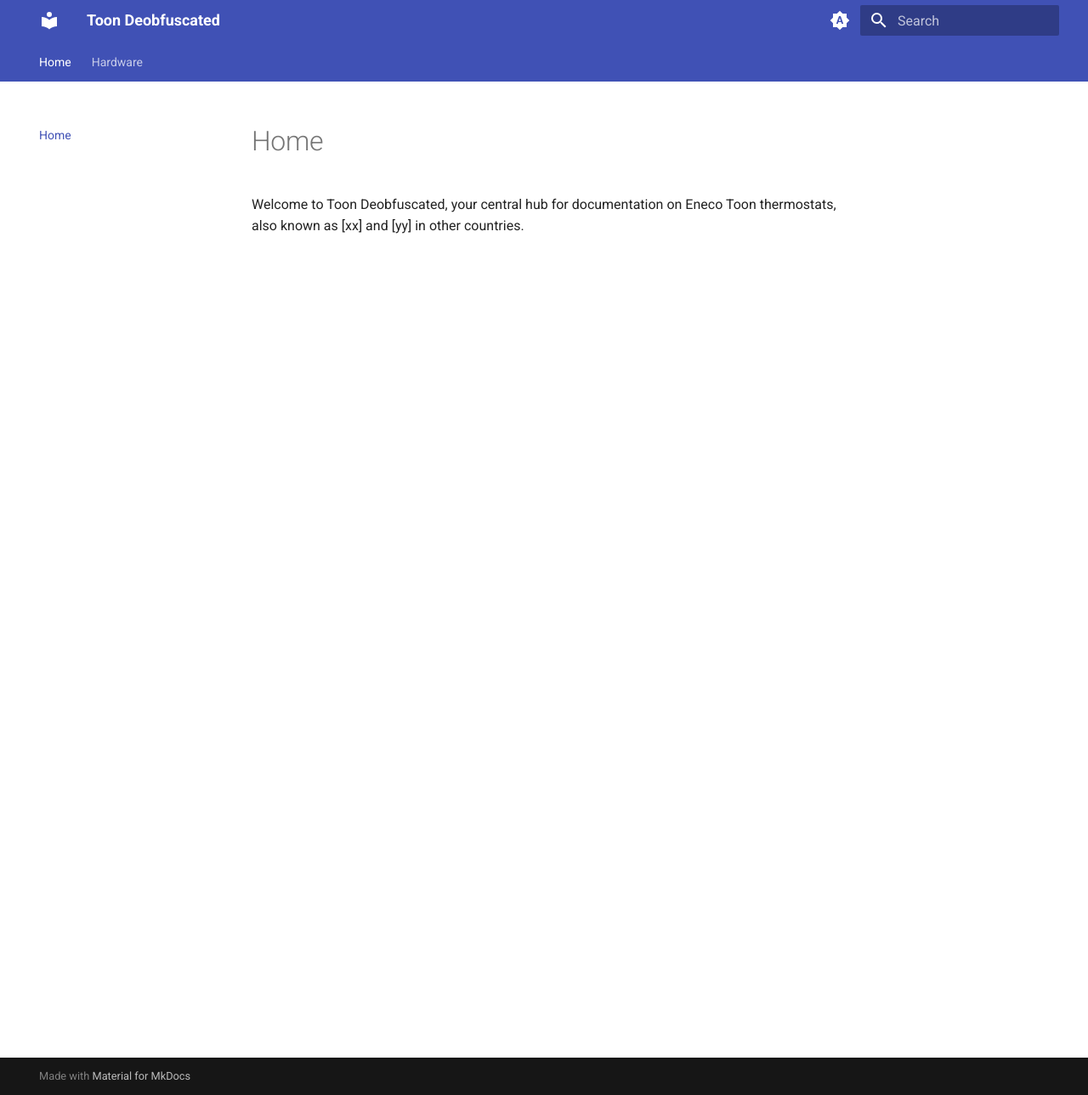
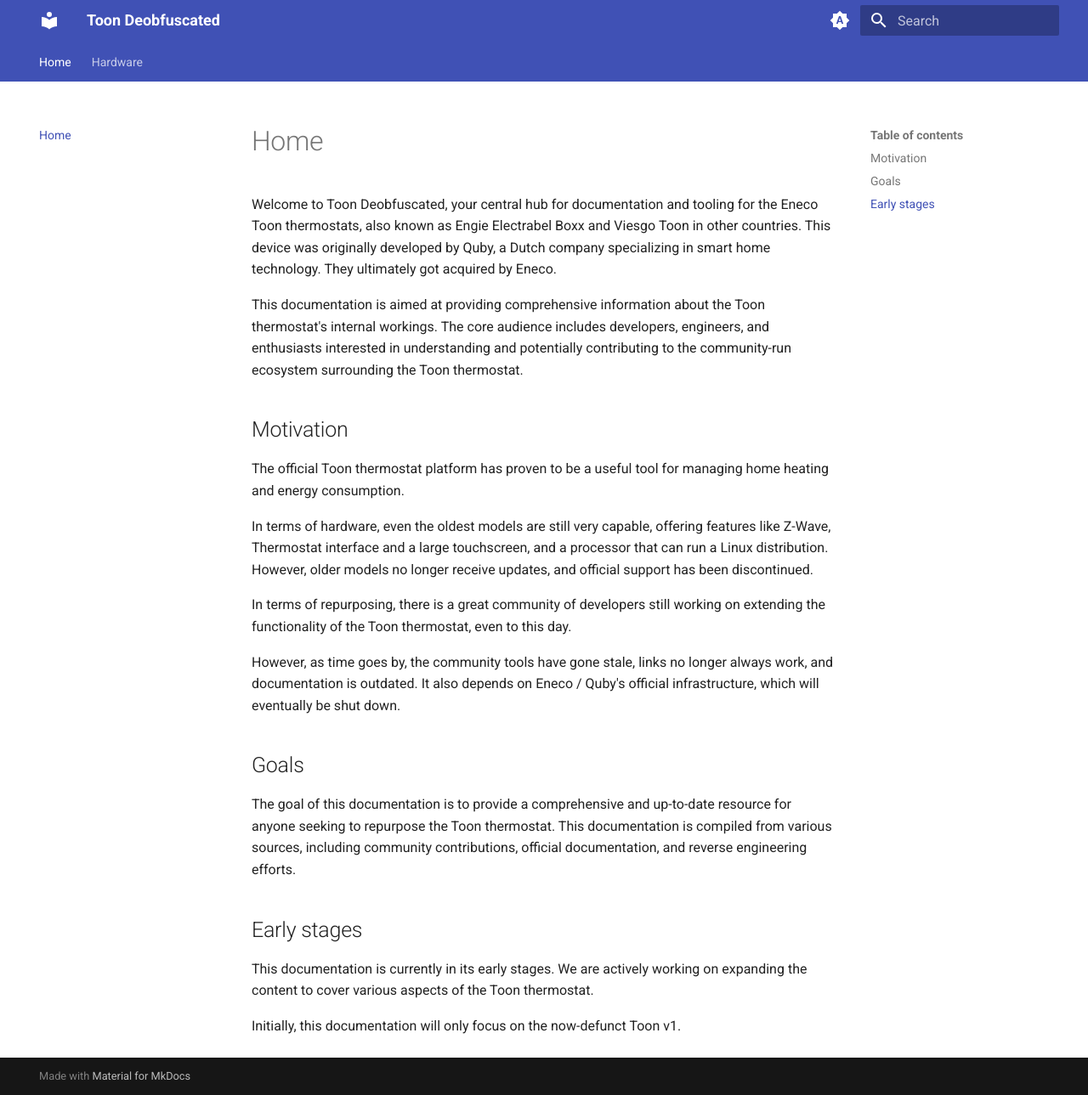
Before and after one commit to deobfuscated-org/toon, an MkDocs documentation site: the page built from docs/index.md, in a window 1280 px wide and 1289 px high. Shown: the whole window at 85% size. Built offline with MkDocs 1.6.1 and Material for MkDocs 9.7.7, drawn with Linux system fonts in a browser that asks for light colours.

Commit message:
update index to include a more comperehensive introduction, add a motivation, project goals, and a disclaimer about the early stages of the project

```diff
--- a/docs/index.md
+++ b/docs/index.md
@@ -1,3 +1,42 @@
 # Home
 
-Welcome to Toon Deobfuscated, your central hub for documentation on Eneco Toon thermostats, also known as [xx] and [yy] in other countries.
+Welcome to Toon Deobfuscated, your central hub for documentation and tooling
+for the Eneco Toon thermostats, also known as Engie Electrabel Boxx and Viesgo
+Toon in other countries. This device was originally developed by Quby, a Dutch
+company specializing in smart home technology. They ultimately got acquired by
+Eneco.
+
+This documentation is aimed at providing comprehensive information about the
+Toon thermostat's internal workings. The core audience includes developers,
+engineers, and enthusiasts interested in understanding and potentially
+contributing to the community-run ecosystem surrounding the Toon thermostat.
+
+## Motivation
+The official Toon thermostat platform has proven to be a useful tool for
+managing home heating and energy consumption.
+
+In terms of hardware, even the oldest models are still very capable,
+offering features like Z-Wave, Thermostat interface and a large touchscreen,
+and a processor that can run a Linux distribution. However, older models no
+longer receive updates, and official support has been discontinued.
+
+In terms of repurposing, there is a great community of developers still
+working on extending the functionality of the Toon thermostat, even to this
+day.
+
+However, as time goes by, the community tools have gone stale, links no longer
+always work, and documentation is outdated. It also depends on Eneco / Quby's
+official infrastructure, which will eventually be shut down.
+
+## Goals
+The goal of this documentation is to provide a comprehensive and up-to-date
+resource for anyone seeking to repurpose the Toon thermostat. This
+documentation is compiled from various sources, including community
+contributions, official documentation, and reverse engineering efforts.
+
+## Early stages
+
+This documentation is currently in its early stages. We are actively working
+on expanding the content to cover various aspects of the Toon thermostat.
+
+Initially, this documentation will only focus on the now-defunct Toon v1.
```
